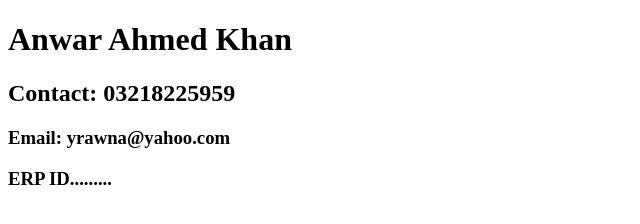
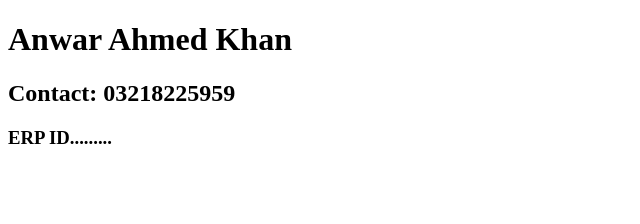
Before and after one commit to cloudcomputing1234567890/examQ2, a plain HTML site: page index.html in a window 1280 px wide. Shown: the whole page, without its empty margins (0-640 px from the left). Drawn offline with Linux system fonts and the light colour scheme.

Commit message:
Revert "Update index.html"

```diff
--- a/index.html
+++ b/index.html
@@ -6,7 +6,6 @@
 <body>
     <h1>Anwar Ahmed Khan</h1>
 <h2> Contact: 03218225959</h2>
-    <h3> Email: yrawna@yahoo.com</h3>
     <h3>ERP ID.........</h3>
 </body>
 </html>
```
